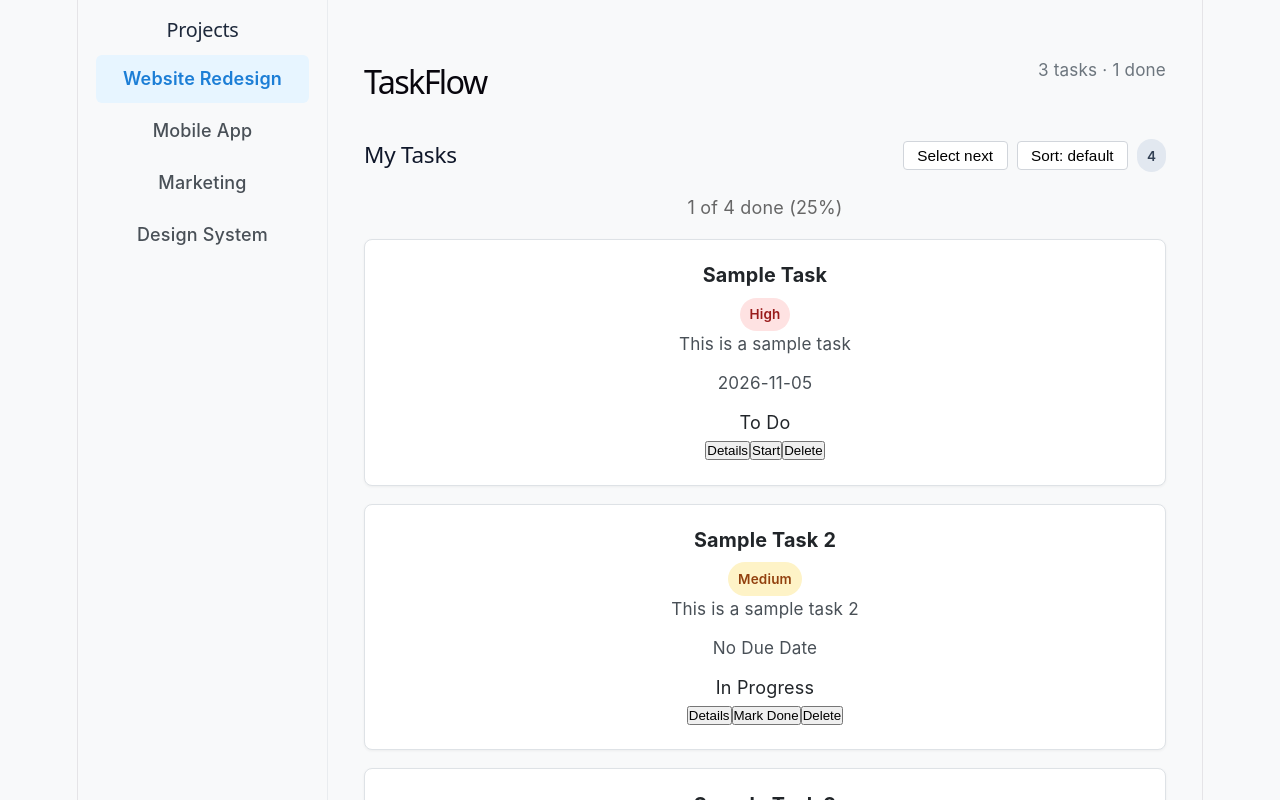
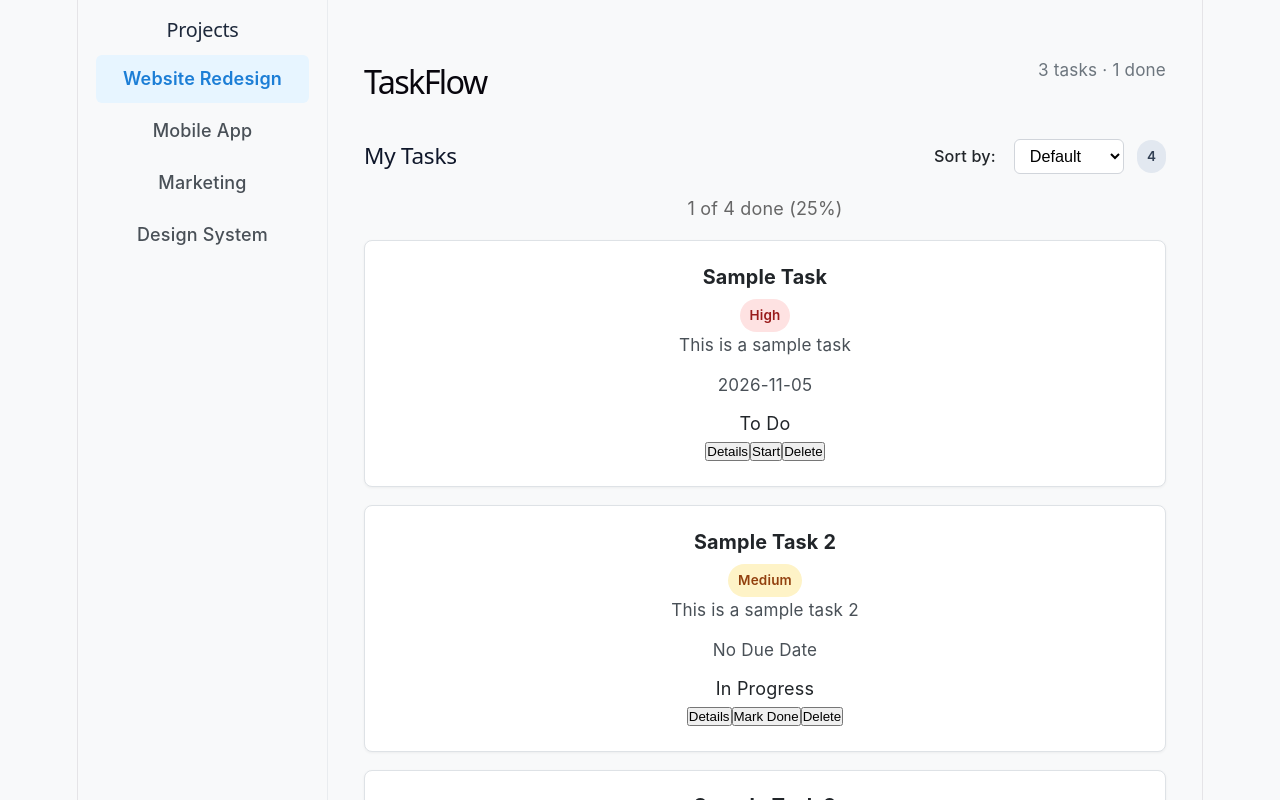
Before and after one commit to Elnour1/javascript-everywhere, a React (Vite) app in the folder day-07/react/: page / in a window 1280 px wide. Shown: the top 800 px of the page. Built offline with nearby package versions, Linux system fonts and the light colour scheme.

Commit message:
feat: add sort select to TaskFilters with due date handling

```diff
--- /dev/null
+++ b/day-07/react/src/components/TaskFilters.tsx
@@ -0,0 +1,39 @@
+import type { ChangeEvent } from "react";
+import type { SortOption } from "../types/task";
+
+interface TaskFiltersProps {
+  sortBy: SortOption;
+  onSortChange: (option: SortOption) => void;
+}
+
+export function TaskFilters({ sortBy, onSortChange }: TaskFiltersProps) {
+  function handleSelectChange(e: ChangeEvent<HTMLSelectElement>) {
+    onSortChange(e.target.value as SortOption);
+  }
+
+  return (
+    <div className="task-filters" style={{ display: "flex", gap: "1rem", alignItems: "center" }}>
+      <label htmlFor="task-sort-select" style={{ fontSize: "0.9rem", fontWeight: 500 }}>
+        Sort by:
+      </label>
+      <select
+        id="task-sort-select"
+        value={sortBy}
+        onChange={handleSelectChange}
+        style={{
+          padding: "0.35rem 0.6rem",
+          borderRadius: "6px",
+          border: "1px solid #d1d5db",
+          backgroundColor: "#fff",
+          fontSize: "0.9rem",
+        }}
+      >
+        <option value="default">Default</option>
+        <option value="title">Title A–Z</option>
+        <option value="dueDate">Due date</option>
+      </select>
+    </div>
+  );
+}
+
+export default TaskFilters;
--- a/day-07/react/src/components/TaskList.tsx
+++ b/day-07/react/src/components/TaskList.tsx
@@ -1,26 +1,21 @@
 import { useState } from "react";
 import { tasks as initialTasks } from "../data/tasks";
-import type { Task } from "../types/task";
-import TaskCard from "../components/TaskCard";
+import type { Task, SortOption } from "../types/task";
+import TaskCard from "./TaskCard";
+import TaskFilters from "./TaskFilters";
 import Section from "./Section";
 import { Badge } from "./Badge";
-
-type SortMode = "default" | "title";
 
 function TaskList() {
   const [tasks, setTasks] = useState<Task[]>(initialTasks);
   const [lastDeletedTask, setLastDeletedTask] = useState<Task | null>(null);
-  const [sortMode, setSortMode] = useState<SortMode>("default");
-
-  // State لحفظ الـ id الخاص بالمهمة المحددة حالياً
-  const [selectedTaskId, setSelectedTaskId] = useState<number | null>(null);
+  const [sortBy, setSortBy] = useState<SortOption>("default");
 
   const totalTasks = tasks.length;
   const completedTasks = tasks.filter((task) => task.status === "done").length;
   const percentage = totalTasks > 0 ? Math.round((completedTasks / totalTasks) * 100) : 0;
 
   function handleSelectTask(id: number) {
-    setSelectedTaskId(id);
     console.log(`Task selected with id: ${id}`);
   }
 
@@ -29,9 +24,6 @@
     if (taskToDelete) {
       setLastDeletedTask(taskToDelete);
       setTasks((prevTasks) => prevTasks.filter((task) => task.id !== id));
-      if (selectedTaskId === id) {
-        setSelectedTaskId(null);
-      }
     }
   }
 
@@ -48,7 +40,7 @@
         if (task.id === taskId) {
           return {
             ...task,
-            status:(task.status),
+            status: task.status === "done" ? "todo" : "done",
           };
         }
         return task;
@@ -56,62 +48,27 @@
     );
   }
 
-  function handleToggleSort() {
-    setSortMode((prev) => (prev === "default" ? "title" : "default"));
+  const displayedTasks = [...tasks].sort((a, b) => {
+    if (sortBy === "title") {
+      return a.title.localeCompare(b.title);
     }
 
-  const displayedTasks =
-    sortMode === "title"
-      ? [...tasks].sort((a, b) => a.title.localeCompare(b.title))
-      : tasks;
+    if (sortBy === "dueDate") {
+      if (!a.dueDate && !b.dueDate) return 0;
+      if (!a.dueDate) return 1;
+      if (!b.dueDate) return -1;
+      return a.dueDate.localeCompare(b.dueDate);
+    }
 
-  // دالة التحدي: اختيار المهمة التالية مع الالتفاف التلقائي
-  function handleSelectNext() {
-    if (displayedTasks.length === 0) return;
-
-    const currentIndex = displayedTasks.findIndex((t) => t.id === selectedTaskId);
-
-    // إذا لم تكن أي مهمة محددة أو كنا في النهاية، نلتف للأول (index 0)
-    if (currentIndex === -1 || currentIndex === displayedTasks.length - 1) {
-      setSelectedTaskId(displayedTasks[0].id);
-    } else {
-      setSelectedTaskId(displayedTasks[currentIndex + 1].id);
-    }
-  }
+    return 0;
+  });
 
   return (
     <Section
       title="My Tasks"
       action={
-        <div style={{ display: "flex", alignItems: "center", gap: "0.5rem" }}>
-          <button
-            type="button"
-            onClick={handleSelectNext}
-            style={{
-              padding: "0.25rem 0.75rem",
-              fontSize: "0.85rem",
-              borderRadius: "4px",
-              border: "1px solid #d1d5db",
-              backgroundColor: "#fff",
-              cursor: "pointer",
-            }}
-          >
-            Select next
-          </button>
-          <button
-            type="button"
-            onClick={handleToggleSort}
-            style={{
-              padding: "0.25rem 0.75rem",
-              fontSize: "0.85rem",
-              borderRadius: "4px",
-              border: "1px solid #d1d5db",
-              backgroundColor: "#fff",
-              cursor: "pointer",
-            }}
-          >
-            Sort: {sortMode}
-          </button>
+        <div style={{ display: "flex", alignItems: "center", gap: "0.75rem" }}>
+          <TaskFilters sortBy={sortBy} onSortChange={setSortBy} />
           <Badge tone="neutral">{totalTasks}</Badge>
         </div>
       }
@@ -158,21 +115,14 @@
 
       <div className="task-list">
         {displayedTasks.map((task, index) => (
-          <div
+          <TaskCard
             key={task.id}
-            style={{
-              outline: selectedTaskId === task.id ? "2px solid #2563eb" : "none",
-              borderRadius: "8px",
-            }}
-          >
-            <TaskCard
             task={task}
             variant={index === 0 ? "urgent" : "default"}
             onSelect={handleSelectTask}
             onDelete={handleDeleteTask}
             onToggleStatus={handleToggleStatus}
           />
-          </div>
         ))}
       </div>
     </Section>
--- a/day-07/react/src/types/task.ts
+++ b/day-07/react/src/types/task.ts
@@ -9,9 +9,7 @@
   priority?: Priority;
   dueDate?: string;
 }
-import type { TaskStatus } from "../types/task";
 
-// دالة تحديد الحالة التالية
 export function nextStatus(status: TaskStatus): TaskStatus {
   switch (status) {
     case "todo":
@@ -23,7 +21,6 @@
   }
 }
 
-// دالة مساعدة لتحديد النص المكتوب على الزر بناءً على الخطوة القادمة
 export function getNextStatusActionLabel(status: TaskStatus): string {
   switch (status) {
     case "todo":
@@ -34,3 +31,4 @@
       return "Restart"; // أو "Move to To Do"
   }
 }
+export type SortOption = "default" | "title" | "dueDate";
```
Lines whose indentation alone changed are shown as unchanged.
